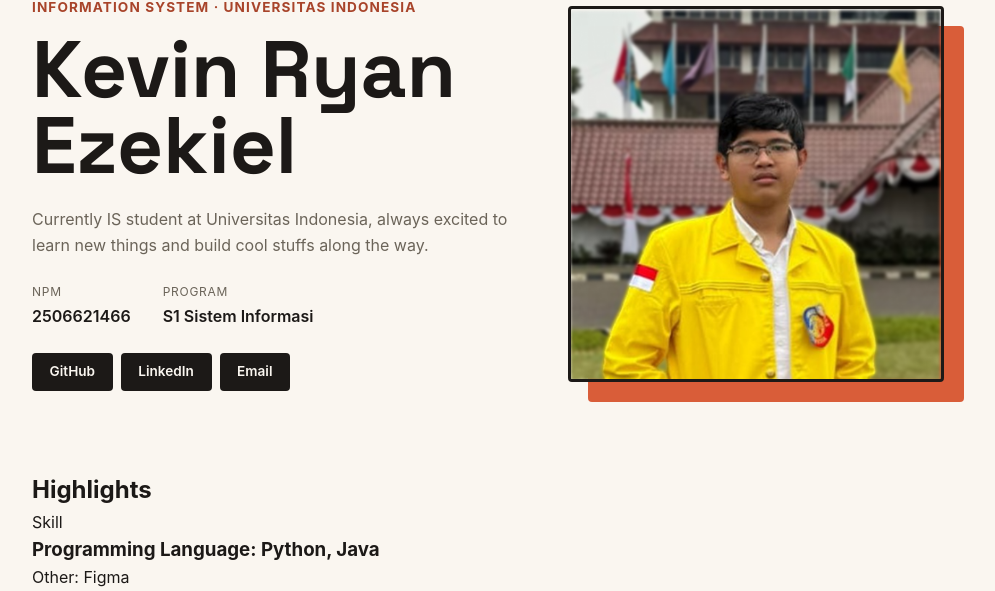
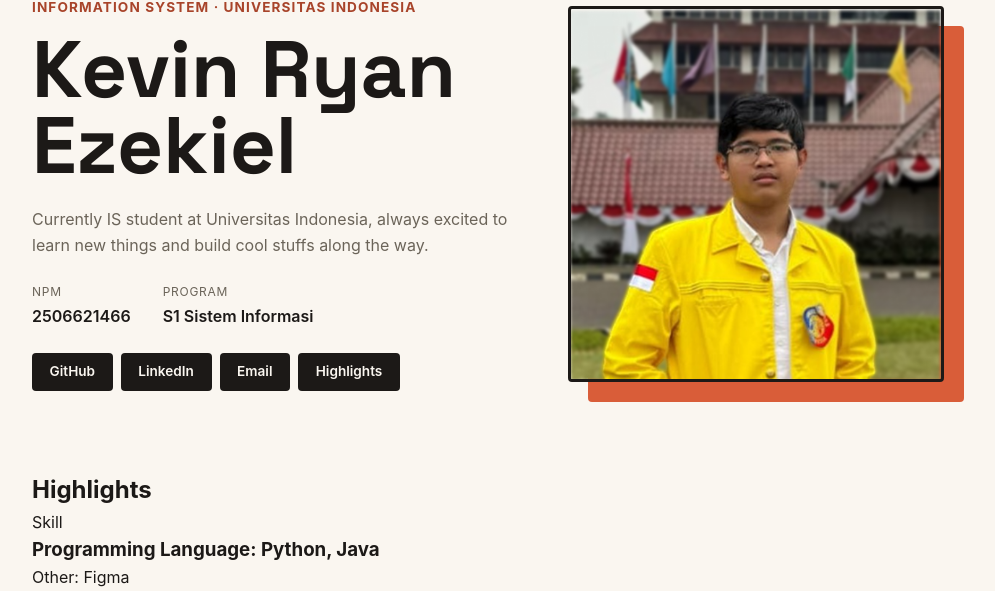
Before and after one commit to ke-Vyn/myportofolio, a Django app: page / in a window 1280 px wide. Shown: the part 149-740 px from the top of the page, without its empty margins (152-1147 px from the left). Run offline with Django 5.2, Linux system fonts and the light colour scheme.

Commit message:
feat(nav): link Highlights button to its section

```diff
--- a/templates/index.html
+++ b/templates/index.html
@@ -46,6 +46,7 @@
                         <a href="https://github.com/ke-Vyn" class="social-link">GitHub</a>
                         <a href="https://www.linkedin.com/in/kevin-ryan-ezekiel-78a5a237b/" class="social-link">LinkedIn</a>
                         <a href="mailto:kevin.ryan51@ui.ac.id" class="social-link">Email</a>
+                        <a href="#highlights" class="social-link">Highlights</a>
                     </div>
                 </div>
             </div>
```
